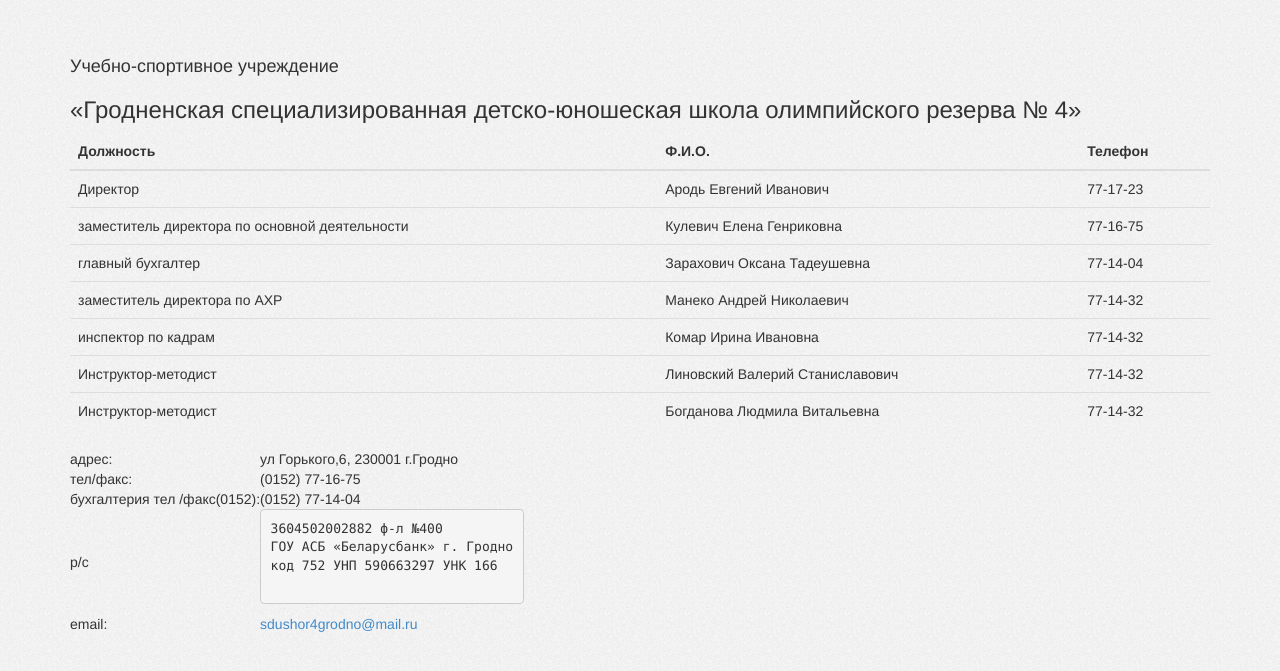
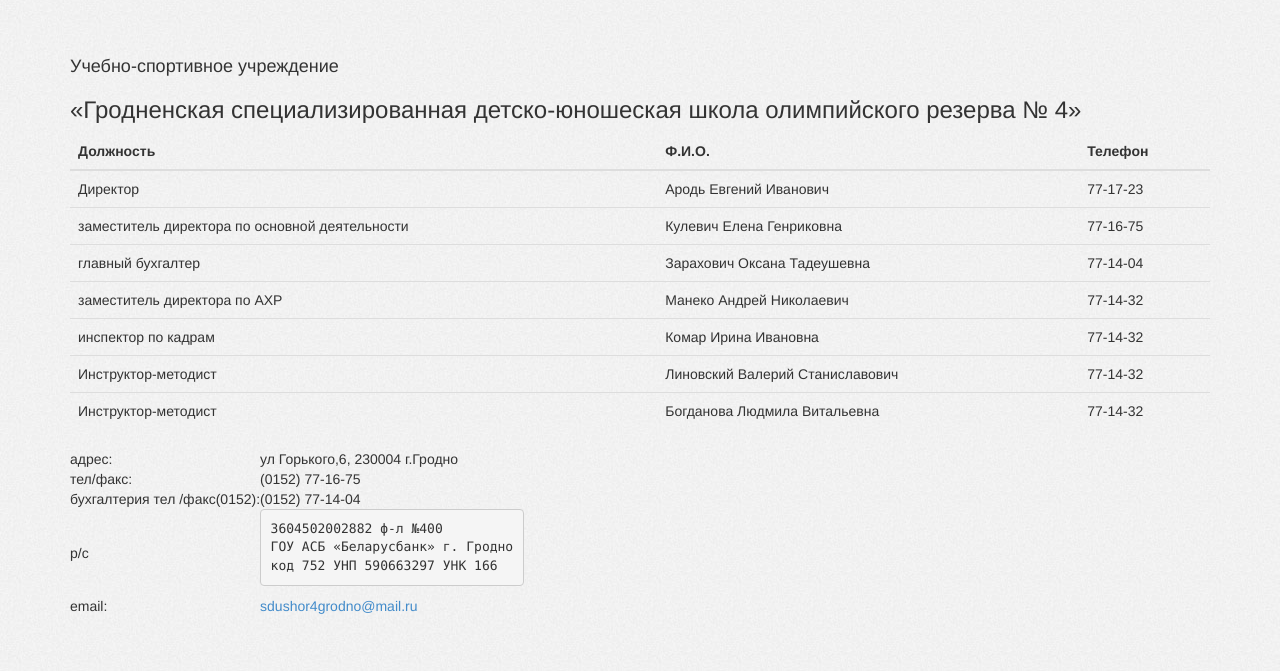
Before and after one commit to sdushor4/sdushor4.github.io, a website: page admins.html in a window 1280 px wide. Shown: the part 53-724 px from the top of the page. Drawn offline with Linux system fonts and the light colour scheme.

Commit message:
update index and pre position

```diff
--- a/admins.html
+++ b/admins.html
@@ -106,7 +106,7 @@
         <tbody>
           <tr>
             <td class="info-type">адрес:</td>
-            <td>ул Горького,6, 230001 г.Гродно</td>
+            <td>ул Горького,6, 230004 г.Гродно</td>
           </tr>
           <tr>
             <td class="info-type">тел/факс:</td>
@@ -122,8 +122,8 @@
               <pre>
 3604502002882 ф-л №400
 ГОУ АСБ «Беларусбанк» г. Гродно
-код 752 УНП 590663297 УНК 166
-              </pre>
+код 752 УНП 590663297 УНК 166 </pre>
+
             </td>
           </tr>
           <tr>
```
